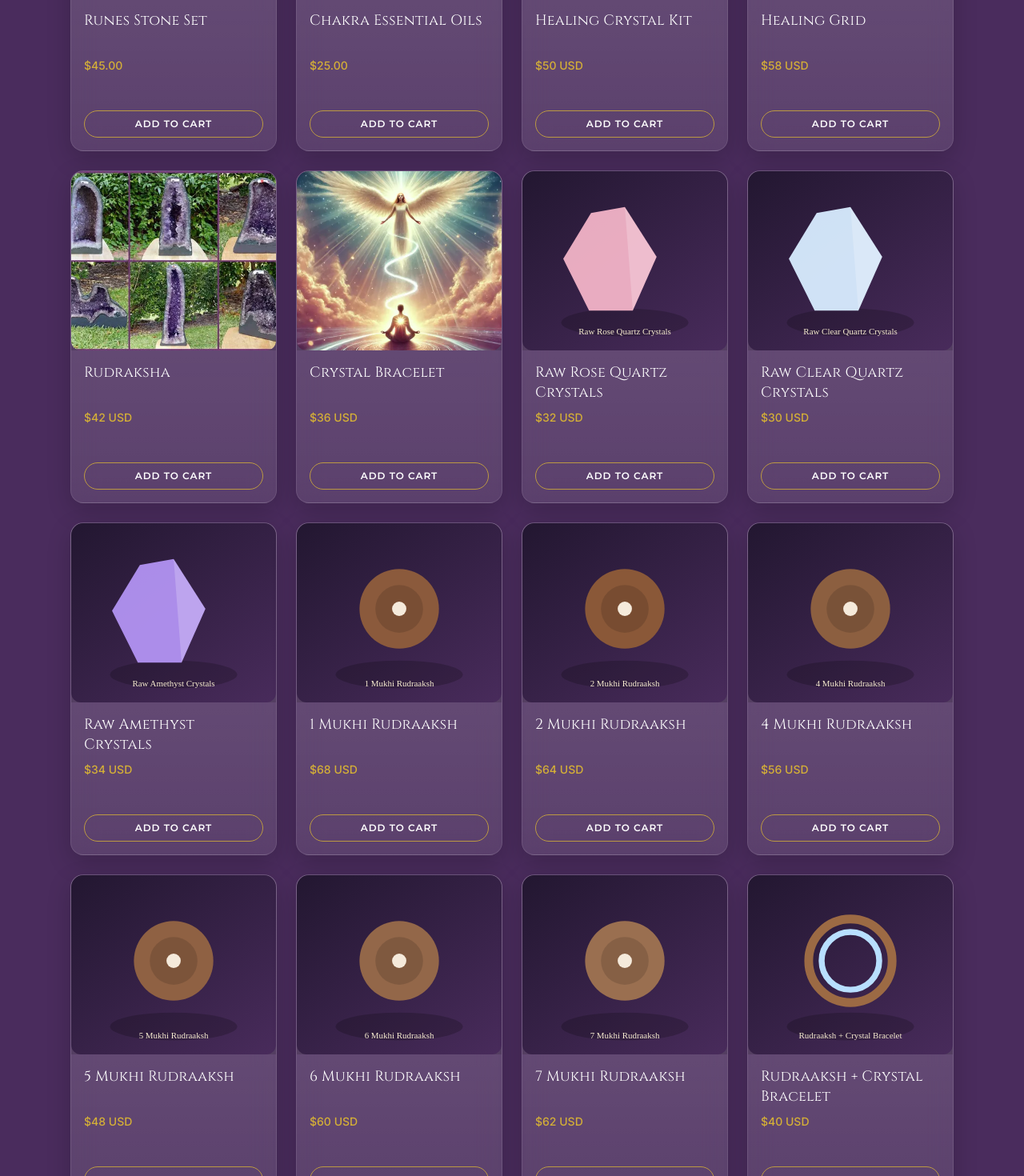
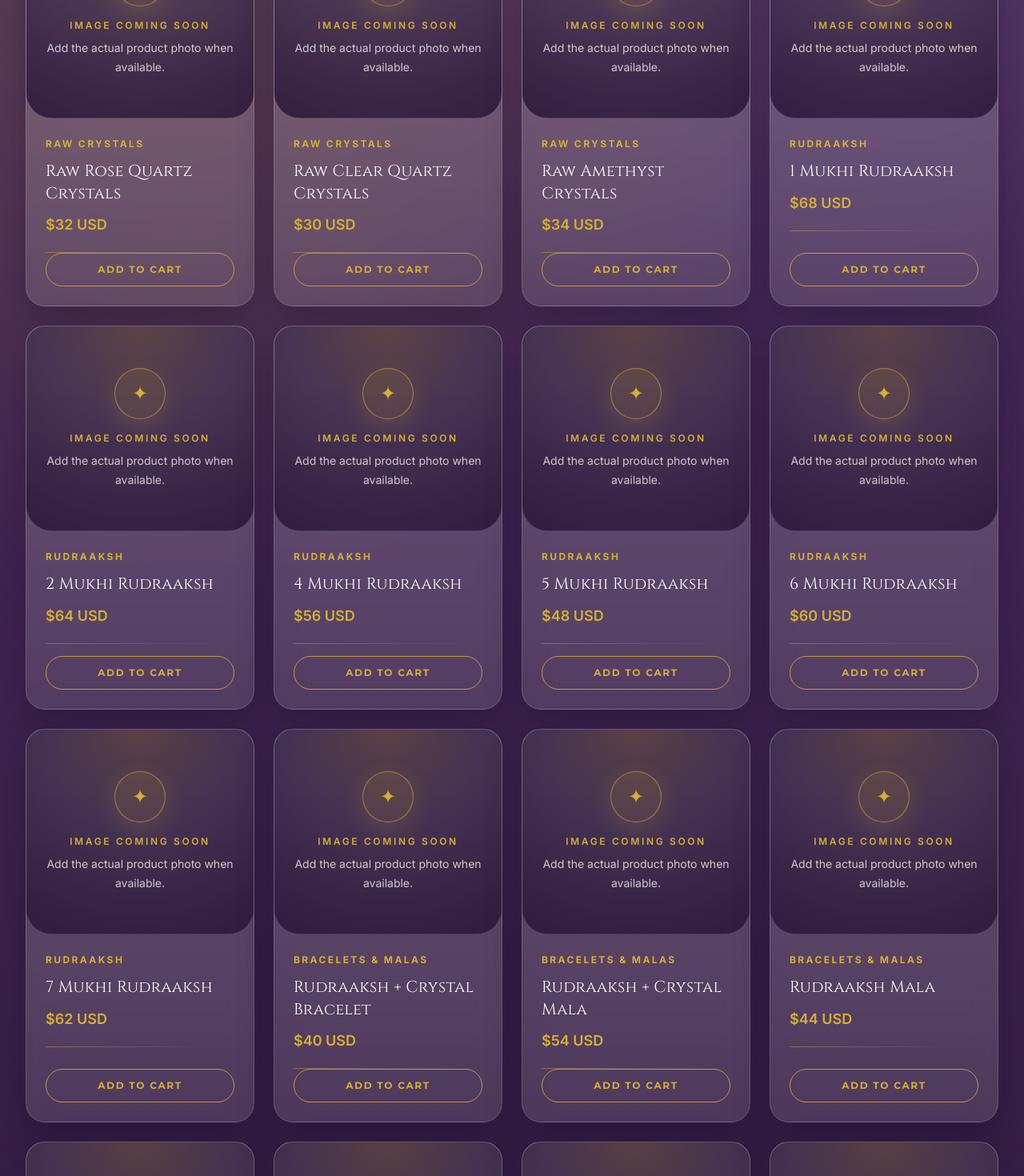
Before and after one commit to busalatejaswi7-jpg/healing-website, a React (Create React App) app in the folder client/: page / in a window 1280 px wide. Shown: the part 1220-2690 px from the top of the page at 80% size. Built offline with nearby package versions, Linux system fonts and the light colour scheme.

Commit message:
Refactor spiritual e-store product cards

```diff
--- a/client/src/pages/Estore.js
+++ b/client/src/pages/Estore.js
@@ -1,61 +1,243 @@
 import React from "react";
 
 const products = [
-  { name: "Runes Stone Set", price: "$45.00", image: "/images/stones.webp", alt: "Runes Stone set" },
-  { name: "Chakra Essential Oils", price: "$25.00", image: "/images/oils.webp", alt: "Chakra Essential Oils" },
-  { name: "Healing Crystal Kit", price: "$50 USD", image: "/images/crystal.webp", alt: "Healing Crystal Kit" },
-  { name: "Healing Grid", price: "$58 USD", image: "/images/chakra.webp", alt: "Healing Grid" },
-  { name: "Rudraksha", price: "$42 USD", image: "/images/amethyst.webp", alt: "Rudraksha" },
-  { name: "Crystal Bracelet", price: "$36 USD", image: "/images/angel.webp", alt: "Crystal Bracelet" },
-  { name: "Raw Rose Quartz Crystals", price: "$32 USD", image: "/images/estore/raw-rose-quartz-crystals.svg", alt: "Raw Rose Quartz Crystals" },
-  { name: "Raw Clear Quartz Crystals", price: "$30 USD", image: "/images/estore/raw-clear-quartz-crystals.svg", alt: "Raw Clear Quartz Crystals" },
-  { name: "Raw Amethyst Crystals", price: "$34 USD", image: "/images/estore/raw-amethyst-crystals.svg", alt: "Raw Amethyst Crystals" },
-  { name: "1 Mukhi Rudraaksh", price: "$68 USD", image: "/images/estore/1-mukhi-rudraaksh.svg", alt: "1 Mukhi Rudraaksh" },
-  { name: "2 Mukhi Rudraaksh", price: "$64 USD", image: "/images/estore/2-mukhi-rudraaksh.svg", alt: "2 Mukhi Rudraaksh" },
-  { name: "4 Mukhi Rudraaksh", price: "$56 USD", image: "/images/estore/4-mukhi-rudraaksh.svg", alt: "4 Mukhi Rudraaksh" },
-  { name: "5 Mukhi Rudraaksh", price: "$48 USD", image: "/images/estore/5-mukhi-rudraaksh.svg", alt: "5 Mukhi Rudraaksh" },
-  { name: "6 Mukhi Rudraaksh", price: "$60 USD", image: "/images/estore/6-mukhi-rudraaksh.svg", alt: "6 Mukhi Rudraaksh" },
-  { name: "7 Mukhi Rudraaksh", price: "$62 USD", image: "/images/estore/7-mukhi-rudraaksh.svg", alt: "7 Mukhi Rudraaksh" },
-  { name: "Rudraaksh + Crystal Bracelet", price: "$40 USD", image: "/images/estore/rudraaksh-crystal-bracelet.svg", alt: "Rudraaksh and Crystal Bracelet" },
-  { name: "Rudraaksh + Crystal Mala", price: "$54 USD", image: "/images/estore/rudraaksh-crystal-mala.svg", alt: "Rudraaksh and Crystal Mala" },
-  { name: "Rudraaksh Mala", price: "$44 USD", image: "/images/estore/rudraaksh-mala.svg", alt: "Rudraaksh Mala" },
-  { name: "7 Chakra Crystal Set", price: "$38 USD", image: "/images/estore/7-chakra-crystal-set.svg", alt: "7 Chakra Crystal Set" },
-  { name: "7 Chakra Crystal Tree", price: "$52 USD", image: "/images/estore/7-chakra-crystal-tree.svg", alt: "7 Chakra Crystal Tree" },
-  { name: "Gomti Chakra Tree", price: "$46 USD", image: "/images/estore/gomti-chakra-tree.svg", alt: "Gomti Chakra Tree" },
-  { name: "Rudraaksh + Gomti Chakra Tree", price: "$58 USD", image: "/images/estore/rudraaksh-gomti-chakra-tree.svg", alt: "Rudraaksh and Gomti Chakra Tree" },
-  { name: "Black Obsidian Tower", price: "$36 USD", image: "/images/estore/black-obsidian-tower.svg", alt: "Black Obsidian Tower" },
-  { name: "Reiki Healing Grid Box", price: "$62 USD", image: "/images/estore/reiki-healing-grid-box.svg", alt: "Reiki Healing Grid Box" },
+  {
+    id: "raw-rose-quartz-crystals",
+    name: "Raw Rose Quartz Crystals",
+    price: "$32 USD",
+    category: "Raw Crystals",
+    // Use actual pink raw rose quartz crystal image.
+    image: "",
+    imageAlt: "Raw Rose Quartz Crystals",
+  },
+  {
+    id: "raw-clear-quartz-crystals",
+    name: "Raw Clear Quartz Crystals",
+    price: "$30 USD",
+    category: "Raw Crystals",
+    // Use actual clear or translucent raw clear quartz crystal image.
+    image: "",
+    imageAlt: "Raw Clear Quartz Crystals",
+  },
+  {
+    id: "raw-amethyst-crystals",
+    name: "Raw Amethyst Crystals",
+    price: "$34 USD",
+    category: "Raw Crystals",
+    // Use actual purple raw amethyst crystal image.
+    image: "",
+    imageAlt: "Raw Amethyst Crystals",
+  },
+  {
+    id: "1-mukhi-rudraaksh",
+    name: "1 Mukhi Rudraaksh",
+    price: "$68 USD",
+    category: "Rudraaksh",
+    // Use actual 1 Mukhi Rudraaksh bead image.
+    image: "",
+    imageAlt: "1 Mukhi Rudraaksh",
+  },
+  {
+    id: "2-mukhi-rudraaksh",
+    name: "2 Mukhi Rudraaksh",
+    price: "$64 USD",
+    category: "Rudraaksh",
+    // Use actual 2 Mukhi Rudraaksh bead image.
+    image: "",
+    imageAlt: "2 Mukhi Rudraaksh",
+  },
+  {
+    id: "4-mukhi-rudraaksh",
+    name: "4 Mukhi Rudraaksh",
+    price: "$56 USD",
+    category: "Rudraaksh",
+    // Use actual 4 Mukhi Rudraaksh bead image.
+    image: "",
+    imageAlt: "4 Mukhi Rudraaksh",
+  },
+  {
+    id: "5-mukhi-rudraaksh",
+    name: "5 Mukhi Rudraaksh",
+    price: "$48 USD",
+    category: "Rudraaksh",
+    // Use actual 5 Mukhi Rudraaksh bead image.
+    image: "",
+    imageAlt: "5 Mukhi Rudraaksh",
+  },
+  {
+    id: "6-mukhi-rudraaksh",
+    name: "6 Mukhi Rudraaksh",
+    price: "$60 USD",
+    category: "Rudraaksh",
+    // Use actual 6 Mukhi Rudraaksh bead image.
+    image: "",
+    imageAlt: "6 Mukhi Rudraaksh",
+  },
+  {
+    id: "7-mukhi-rudraaksh",
+    name: "7 Mukhi Rudraaksh",
+    price: "$62 USD",
+    category: "Rudraaksh",
+    // Use actual 7 Mukhi Rudraaksh bead image.
+    image: "",
+    imageAlt: "7 Mukhi Rudraaksh",
+  },
+  {
+    id: "rudraaksh-crystal-bracelet",
+    name: "Rudraaksh + Crystal Bracelet",
+    price: "$40 USD",
+    category: "Bracelets & Malas",
+    // Use actual Rudraaksh and crystal bracelet image.
+    image: "",
+    imageAlt: "Rudraaksh and Crystal Bracelet",
+  },
+  {
+    id: "rudraaksh-crystal-mala",
+    name: "Rudraaksh + Crystal Mala",
+    price: "$54 USD",
+    category: "Bracelets & Malas",
+    // Use actual Rudraaksh and crystal mala image.
+    image: "",
+    imageAlt: "Rudraaksh and Crystal Mala",
+  },
+  {
+    id: "rudraaksh-mala",
+    name: "Rudraaksh Mala",
+    price: "$44 USD",
+    category: "Bracelets & Malas",
+    // Use actual Rudraaksh mala image.
+    image: "",
+    imageAlt: "Rudraaksh Mala",
+  },
+  {
+    id: "7-chakra-crystal-set",
+    name: "7 Chakra Crystal Set",
+    price: "$38 USD",
+    category: "Chakra Tools",
+    // Use actual 7 chakra crystal set image.
+    image: "",
+    imageAlt: "7 Chakra Crystal Set",
+  },
+  {
+    id: "7-chakra-crystal-tree",
+    name: "7 Chakra Crystal Tree",
+    price: "$52 USD",
+    category: "Spiritual Trees",
+    // Use actual 7 chakra crystal tree image.
+    image: "",
+    imageAlt: "7 Chakra Crystal Tree",
+  },
+  {
+    id: "gomti-chakra-tree",
+    name: "Gomti Chakra Tree",
+    price: "$46 USD",
+    category: "Spiritual Trees",
+    // Use actual Gomti Chakra tree image.
+    image: "",
+    imageAlt: "Gomti Chakra Tree",
+  },
+  {
+    id: "rudraaksh-gomti-chakra-tree",
+    name: "Rudraaksh + Gomti Chakra Tree",
+    price: "$58 USD",
+    category: "Spiritual Trees",
+    // Use actual Rudraaksh and Gomti Chakra tree image.
+    image: "",
+    imageAlt: "Rudraaksh and Gomti Chakra Tree",
+  },
+  {
+    id: "black-obsidian-tower",
+    name: "Black Obsidian Tower",
+    price: "$36 USD",
+    category: "Crystal Towers",
+    // Use actual black obsidian tower crystal image.
+    image: "",
+    imageAlt: "Black Obsidian Tower",
+  },
+  {
+    id: "reiki-healing-grid-box",
+    name: "Reiki Healing Grid Box",
+    price: "$62 USD",
+    category: "Reiki Tools",
+    // Use actual Reiki healing grid box image.
+    image: "",
+    imageAlt: "Reiki Healing Grid Box",
+  },
 ];
+
+const ProductImage = ({ product }) => {
+  if (product.image) {
+    return (
+      <img
+        src={product.image}
+        alt={product.imageAlt}
+        className="h-full w-full object-cover object-center transition-transform duration-500 ease-out group-hover:scale-105"
+        loading="lazy"
+      />
+    );
+  }
+
+  return (
+    <div
+      aria-label={`${product.name} image placeholder`}
+      className="flex h-full w-full flex-col items-center justify-center bg-[radial-gradient(circle_at_top,rgba(212,175,55,0.2),rgba(255,255,255,0.06)_42%,rgba(42,22,56,0.55)_100%)] px-6 text-center"
+      role="img"
+    >
+      <span className="mb-4 flex h-16 w-16 items-center justify-center rounded-full border border-[#D4AF37]/60 bg-[#D4AF37]/10 text-2xl text-[#D4AF37] shadow-[0_10px_30px_rgba(212,175,55,0.18)]">
+        ✦
+      </span>
+      <span className="text-xs font-semibold uppercase tracking-[0.22em] text-[#D4AF37]">
+        Image Coming Soon
+      </span>
+      <span className="mt-2 text-sm leading-6 text-white/75">
+        Add the actual product photo when available.
+      </span>
+    </div>
+  );
+};
 
 const Estore = () => {
   return (
-    <section className="section-shell bg-[#4A2C5D] text-center text-white">
-      <h2 className="section-heading text-[#D4AF37]">Our Spiritual E-Store</h2>
-      <div className="container mx-auto grid max-w-6xl grid-cols-1 items-stretch gap-6 px-6 sm:grid-cols-2 lg:grid-cols-3 xl:grid-cols-4">
+    <section className="section-shell relative overflow-hidden bg-[#4A2C5D] px-4 text-white sm:px-6 lg:px-8">
+      <div className="pointer-events-none absolute inset-0 bg-[radial-gradient(circle_at_18%_12%,rgba(212,175,55,0.18),transparent_28%),radial-gradient(circle_at_82%_5%,rgba(255,255,255,0.1),transparent_24%),linear-gradient(180deg,rgba(74,44,93,0.98),rgba(42,22,56,0.98))]" />
+      <div className="container relative mx-auto max-w-7xl">
+        <div className="mx-auto mb-10 max-w-3xl text-center md:mb-12">
+          <span className="mb-3 inline-flex rounded-full border border-[#D4AF37]/40 bg-[#D4AF37]/10 px-4 py-2 text-xs font-semibold uppercase tracking-[0.24em] text-[#D4AF37]">
+            Spiritual Essentials
+          </span>
+          <h2 className="section-heading mb-4 text-[#D4AF37]">Our Spiritual E-Store</h2>
+          <p className="mx-auto max-w-2xl text-base leading-8 text-white/78 md:text-lg">
+            Curated crystals, Rudraaksh, chakra tools, and Reiki essentials prepared for real product photography.
+          </p>
+        </div>
+
+        <div className="grid grid-cols-1 items-stretch gap-6 sm:grid-cols-2 lg:grid-cols-3 xl:grid-cols-4">
           {products.map((product) => (
             <article
-            key={product.name}
-            className="premium-card group flex h-full min-h-[26rem] flex-col overflow-hidden rounded-2xl border border-white/10 bg-white/5 shadow-[0_10px_30px_rgba(0,0,0,0.18)] transition-all duration-300 hover:-translate-y-1 hover:border-[#D4AF37]/40 hover:shadow-[0_14px_36px_rgba(0,0,0,0.28)]"
+              key={product.id}
+              className="premium-card group flex h-full min-h-[30rem] flex-col overflow-hidden rounded-3xl border border-white/15 bg-white/[0.07] shadow-[0_18px_45px_rgba(16,7,29,0.28)] transition-all duration-300 ease-out hover:-translate-y-2 hover:border-[#D4AF37]/50 hover:bg-white/[0.1] hover:shadow-[0_26px_60px_rgba(16,7,29,0.38)]"
             >
-            <div className="image-frame aspect-[4/3] h-56 overflow-hidden">
-              <img
-                src={product.image}
-                alt={product.alt}
-                className="h-full w-full object-cover object-center transition-transform duration-500 ease-out group-hover:scale-105"
-                style={{ borderRadius: "12px" }}
-                loading="lazy"
-              />
+              <div className="image-frame h-64 overflow-hidden rounded-b-[2rem] border-b border-white/10 bg-[#2a1638]/70">
+                <ProductImage product={product} />
               </div>
-            <div className="flex flex-1 flex-col p-4 text-left">
-              <h4 className="min-h-[3.4rem] text-lg leading-snug text-white">{product.name}</h4>
-              <p className="mt-1 text-sm font-medium text-[#D4AF37]">{product.price}</p>
-              <button className="mt-auto rounded-full border border-[#D4AF37]/80 px-4 py-2 text-xs font-semibold uppercase tracking-[0.08em] transition-all duration-300 hover:bg-[#D4AF37] hover:text-[#2a1b3a]">
+
+              <div className="flex flex-1 flex-col p-6 text-left">
+                <p className="mb-3 text-xs font-bold uppercase tracking-[0.2em] text-[#D4AF37]">
+                  {product.category}
+                </p>
+                <h3 className="text-xl leading-snug text-white transition-colors duration-300 group-hover:text-[#F1D36B]">
+                  {product.name}
+                </h3>
+                <p className="mt-3 text-lg font-semibold text-[#D4AF37]">{product.price}</p>
+                <div className="mt-5 h-px w-full bg-gradient-to-r from-[#D4AF37]/45 via-white/10 to-transparent" />
+                <button className="mt-auto rounded-full border border-[#D4AF37]/80 px-5 py-3 text-xs font-bold uppercase tracking-[0.14em] text-[#D4AF37] transition-all duration-300 hover:bg-[#D4AF37] hover:text-[#2a1b3a] focus:outline-none focus:ring-2 focus:ring-[#D4AF37] focus:ring-offset-2 focus:ring-offset-[#4A2C5D]">
                   Add To Cart
                 </button>
               </div>
             </article>
           ))}
         </div>
+      </div>
     </section>
   );
 };
```
Lines whose indentation alone changed are shown as unchanged.
